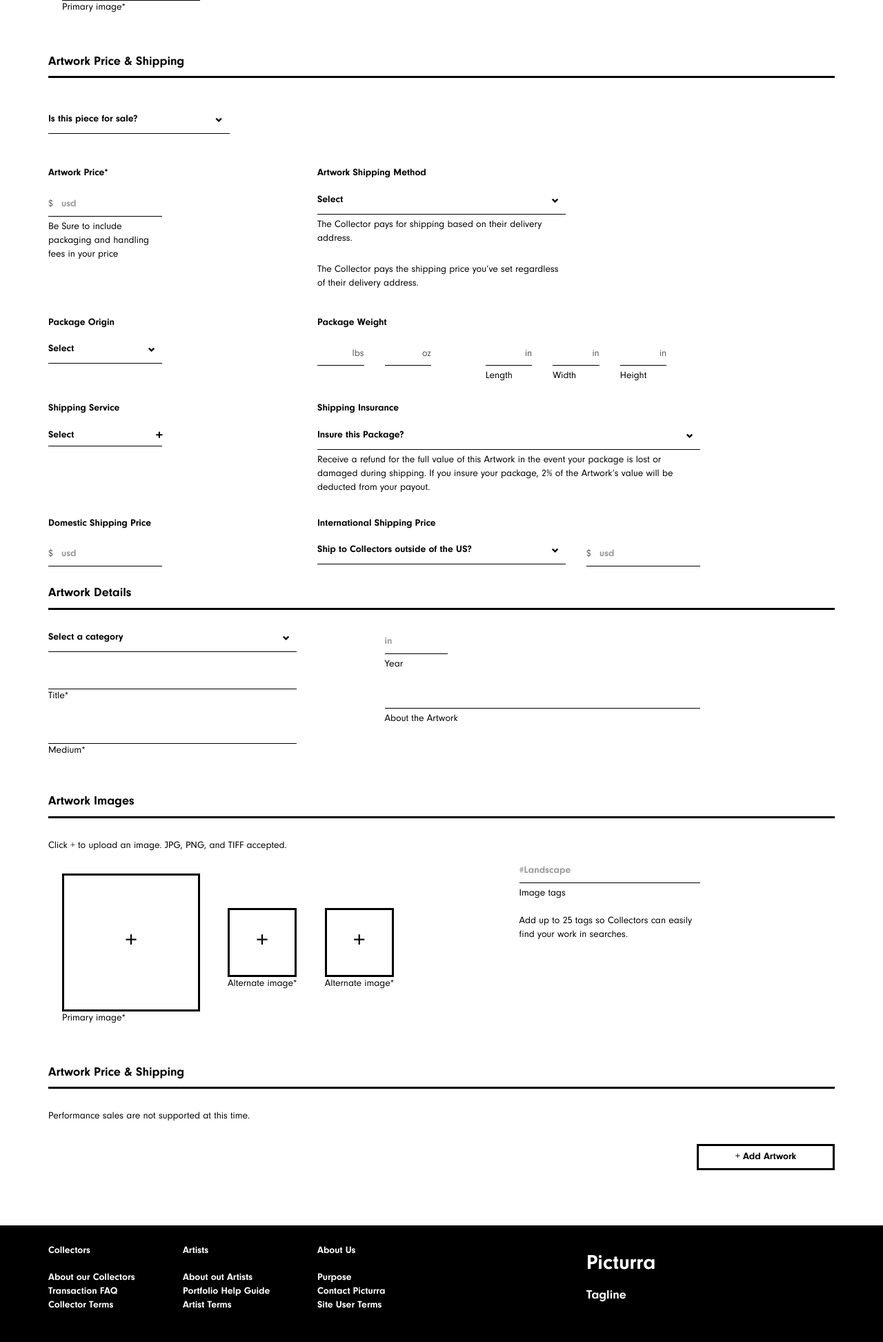
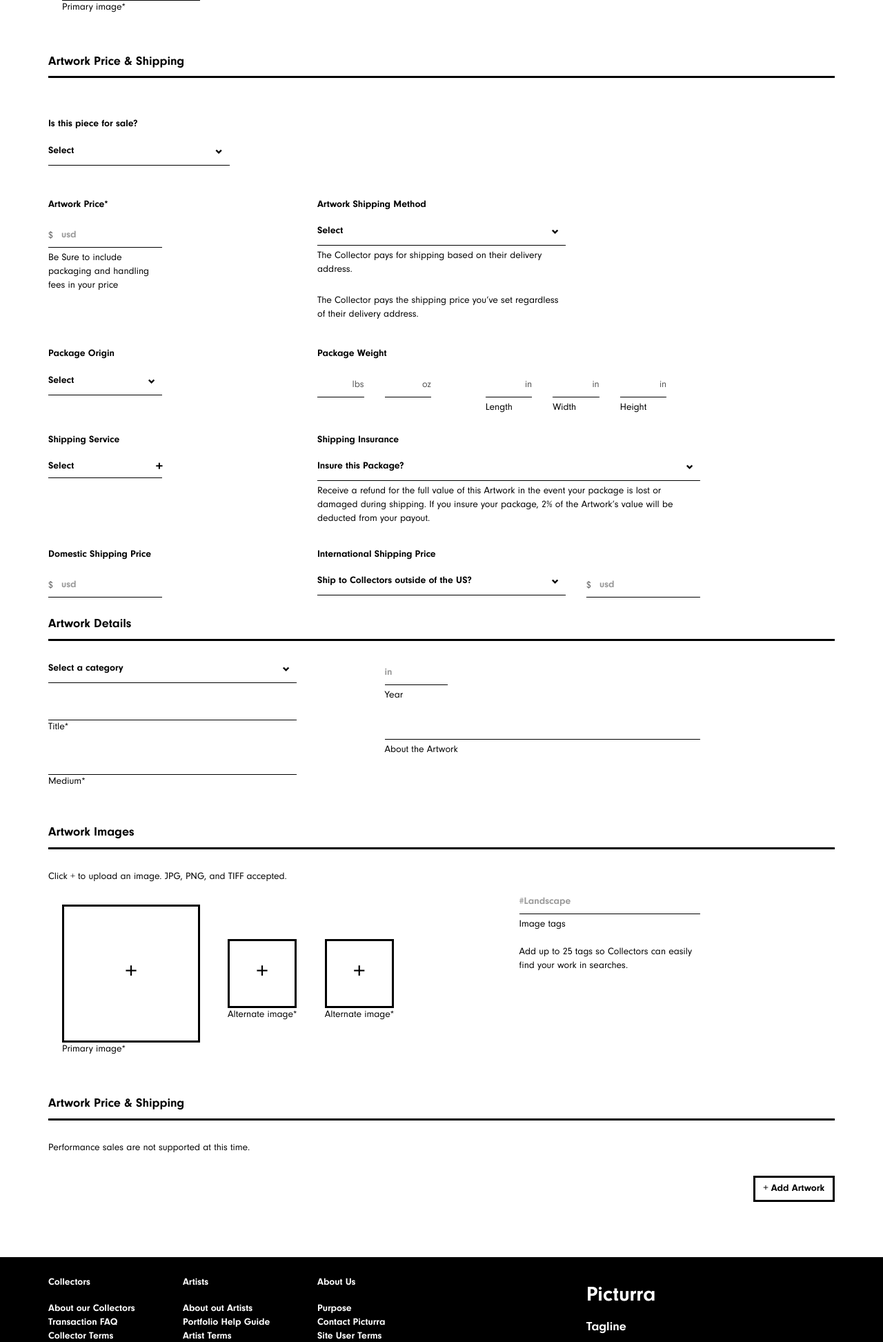
Before and after one commit to picturra/picturra.ui, a PHP site: page /add-artwork.html in a window 1280 px wide. Shown: the part 742-2687 px from the top of the page at 69% size. Run offline with PHP 8.4, Linux system fonts and the light colour scheme; some libraries are stand-ins or nearby versions.

Commit message:
Latest updates 12-13-2017

```diff
--- a/add-artwork.html
+++ b/add-artwork.html
@@ -157,7 +157,7 @@
               </div>
               <div class="row">
                 <div class="col-sm-12">
-                  <input type="text"  class="form-control" required>
+                  <input type="text" maxlength="500" class="form-control" required>
                   <label for="display-name-input">About the Artwork</label>
                 </div>
               </div>
@@ -225,8 +225,9 @@
       <div class="row">
         <div class="col-sm-3">
           <div class="dropdown dropdown-btn-div">
+            <h5>Is this piece for sale?</h5>
             <button class="dropdown-btn dropdown-toggle" type="button" id="dropdown-category" data-toggle="dropdown" aria-haspopup="true" aria-expanded="true">
-                Is this piece for sale?
+                Select
                 <span class="glyphicon glyphicon-chevron-down"></span>
             </button>
             <ul class="dropdown-menu" aria-labelledby="dropdown-category">
@@ -490,7 +491,7 @@
         <!-- Submit Button -->
         <div class="row">
           <div class="col-sm-12">
-            <button class="btn btn-default btn-add-artwork pull-right">+ Add Artwork</button>
+            <button class="btn btn-outline pull-right">+ Add Artwork</button>
           </div>
         </div>
     </div>
--- a/assets/css/base/base.css
+++ b/assets/css/base/base.css
@@ -23,6 +23,7 @@ h1,h2,h3,h4,h5,h6 {
 a, a:hover {
   font-family: NeuzeitGro-Bol !important;
   color: inherit;
+  cursor: pointer;
 }
 
 ul {
@@ -248,6 +249,14 @@ label {
 }
 
 /*Modals*/
+.modal-header {
+  border-bottom: 0;
+}
+
+.modal-footer {
+  border: 0;
+}
+
 .modal-content {
   border-radius: 0;
 }
```
